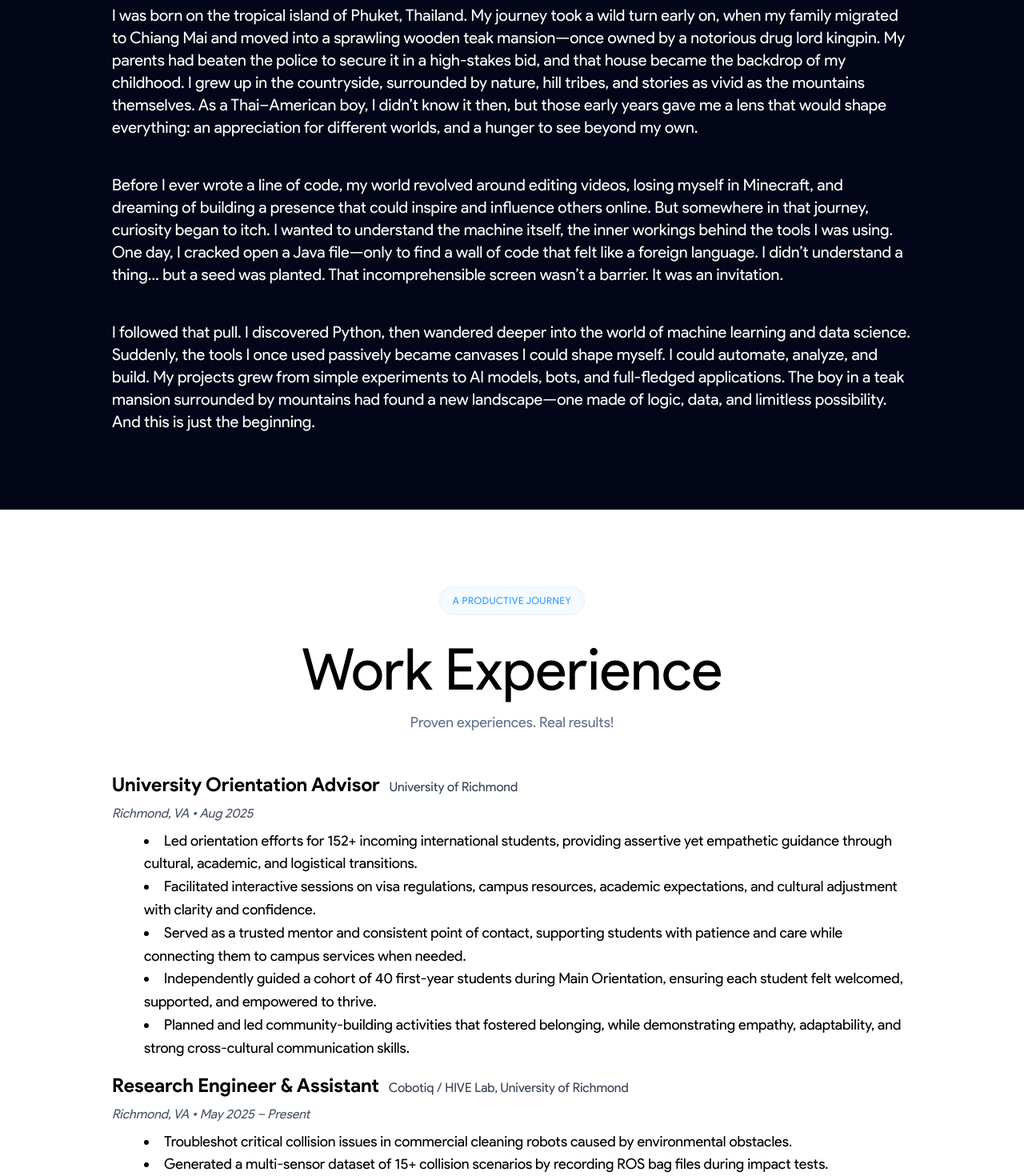
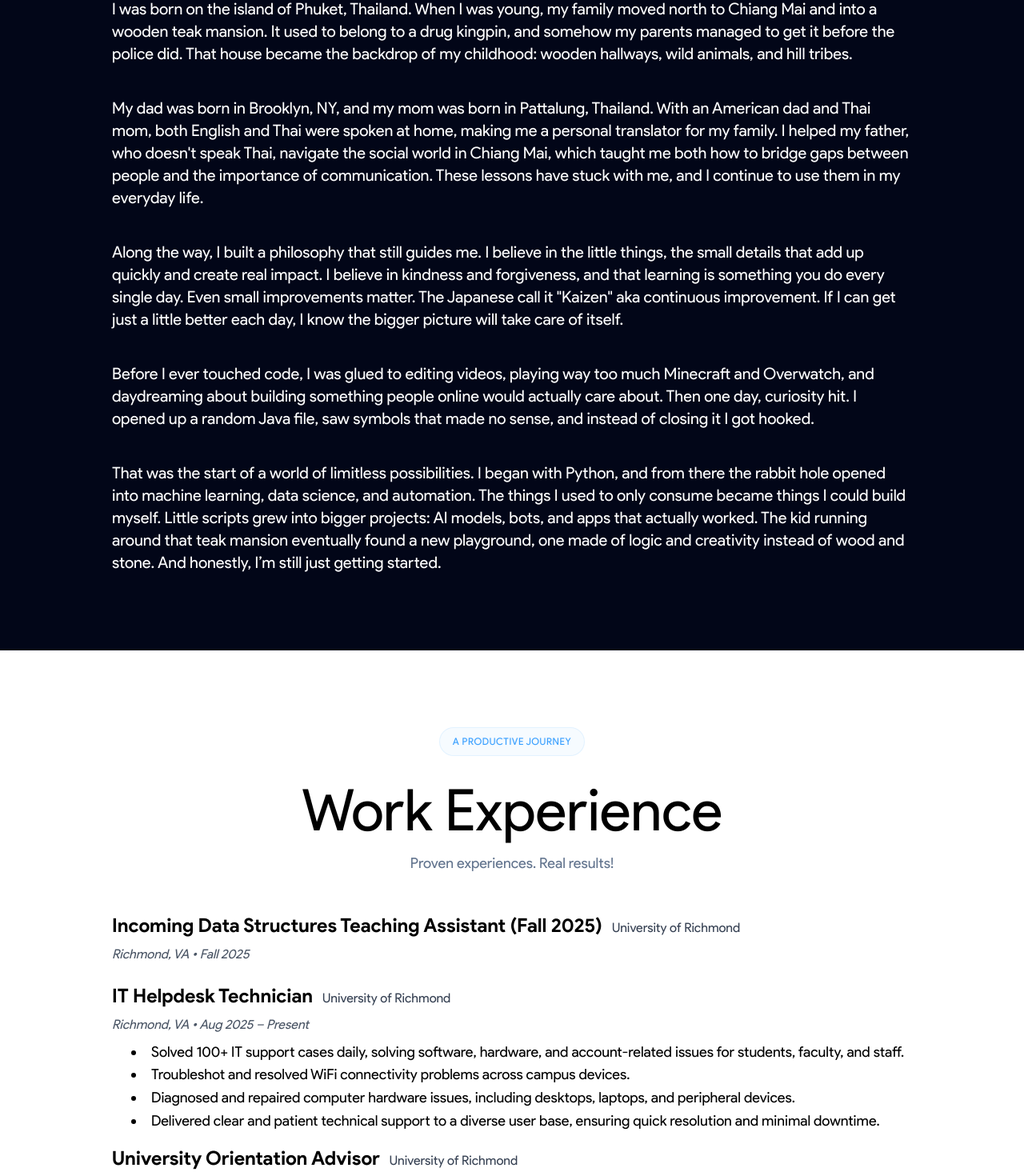
Before and after one commit to DaveMatNat/ReactPortfolio, a React (Vite) app: page / in a window 1280 px wide. Shown: the part 1240-2710 px from the top of the page at 80% size. Built offline with nearby package versions, Linux system fonts and the light colour scheme.

Commit message:
Changed some texts

```diff
--- a/src/components/Hero.jsx
+++ b/src/components/Hero.jsx
@@ -1,7 +1,7 @@
 import ClickChange from "./ClickChange";
 import TimeFromBirthday from "./TimeFromBirthday";
 
-function Hero() {
+function Hero({CONTACTS}) {
     const otherThings = [
         "Lifting Weights 🏋",
         "Trying out different Outfits 👕",
@@ -67,7 +67,7 @@ function Hero() {
             </div>
 
             <p className="text-slate-400 text-xl">
-                Having lived <TimeFromBirthday /> in the lushes mountains of Chiang Mai,
+                Having lived <TimeFromBirthday /> in the mountains of Chiang Mai,
                 Thailand <a href="https://en.wikipedia.org/wiki/Thailand" target="_blank" rel="noreferrer"></a>{" "}
                 🐘 , I am now a sophmore student at the{" "}
                 <a
@@ -98,7 +98,7 @@ function Hero() {
             </div>
 
             <div className="grid grid-cols-1 sm:grid-cols-2 gap-4 sm:gap-8 w-fit mx-auto my-4">
-                <a href="/resume/David-Nathanson-Resume.pdf" target="_blank" rel="noreferrer">
+                <a href={CONTACTS.resume} target="_blank" rel="noreferrer">
                     <button className="card-button-secondary px-5 py-2 rounded-full text-lg sm:text-lg md:text-2xl flex items-center justify-center">
                         View Résumé
                     </button>
--- a/src/components/Hire.jsx
+++ b/src/components/Hire.jsx
@@ -1,16 +1,8 @@
 import { useState } from "react";
 import ContactCard from "./ContactCard";
 
-const CONTACTS = {
-  email: "davematnat@gmail.com", // ← CHANGE ME
-  linkedin: "https://www.linkedin.com/in/david-m-nathanson", // ← CHANGE ME
-  github: "https://github.com/DaveMatNat",
-  resume: "/resume/David-Nathanson-Resume.pdf",
-  calendly: "https://calendly.com/davematnat/", // ← OPTIONAL
-};
 
-
-function Hire() {
+function Hire({CONTACTS}) {
   const [name, setName] = useState("");
   const [fromEmail, setFromEmail] = useState("");
   const [message, setMessage] = useState("");
--- a/src/components/Story.jsx
+++ b/src/components/Story.jsx
@@ -1,46 +1,48 @@
 function Story() {
     return (
         <section id="story"
-            // className="mx-auto max-w-3xl px-6 py-12 leading-8 text-slate-800"
             className="bg-slate-950 text-white px-8 py-16 sm:py-20 md:py-24 max-h-fit"
         >
-            <div className='max-w-[1000px] mx-auto flex flex-col gap-[1.5rem]'>
+            <div className='max-w-[1000px] mx-auto flex flex-col gap-[1.25rem]'>
                 <p className="tag rank rounded-full px-4 py-2 text-center mx-auto">from Teak to Tech</p>
 
                 <h2 className="text-4xl sm:text-6xl py-4 mx-auto">My Background</h2>
 
                 <p className="mb-5 text-base sm:text-xl">
-                    I was born on the tropical island of Phuket, Thailand. My journey took a wild turn early on,
-                    when my family migrated to Chiang Mai and moved into a sprawling wooden teak mansion—once
-                    owned by a notorious drug lord kingpin. My parents had beaten the police
-                    to secure it in a high-stakes bid, and that house became the backdrop of
-                    my childhood. I grew up in the countryside, surrounded by nature, hill
-                    tribes, and stories as vivid as the mountains themselves. As a
-                    Thai–American boy, I didn’t know it then, but those early years gave me a
-                    lens that would shape everything: an appreciation for different worlds,
-                    and a hunger to see beyond my own.
+                    I was born on the island of Phuket, Thailand. When I was young, my family
+                    moved north to Chiang Mai and into a wooden teak mansion. It used to belong
+                    to a drug kingpin, and somehow my parents managed to get it before the police did.
+                    That house became the backdrop of my childhood: wooden hallways, wild animals, and hill tribes.
                 </p>
 
                 <p className="mb-5 text-base sm:text-xl">
-                    Before I ever wrote a line of code, my world revolved around
-                    editing videos, losing myself in Minecraft, and
-                    dreaming of building a presence that could inspire and influence others
-                    online. But somewhere in that journey, curiosity began to itch. I wanted
-                    to understand the machine itself, the inner workings behind the tools I
-                    was using. One day, I cracked open a Java file—only to find a wall of
-                    code that felt like a foreign language. I didn’t understand a thing… but
-                    a seed was planted. That incomprehensible screen wasn’t a barrier. It was
-                    an invitation.
+                    My dad was born in Brooklyn, NY, and my mom was born in Pattalung, Thailand. With an American dad and Thai mom, both English and Thai were spoken at home, making me a personal translator for my family. I helped my father, who doesn't speak Thai, navigate the social world in Chiang Mai, which taught me both how to bridge gaps between people and the importance of communication. These lessons have stuck with me, and I continue to use them in my everyday life.
+
+                </p>
+
+                <p className="mb-5 text-base sm:text-xl">
+                    Along the way, I built a philosophy that still guides me. I believe in the little things,
+                    the small details that add up quickly and create real impact. I believe in kindness and forgiveness,
+                    and that learning is something you do every single day. Even small improvements matter.
+                    The Japanese call it "Kaizen" aka continuous improvement. If I can get just a little better each day,
+                    I know the bigger picture will take care of itself.
+                </p>
+
+                <p className="mb-5 text-base sm:text-xl">
+                    Before I ever touched code, I was glued to editing videos, playing way too much
+                    Minecraft and Overwatch, and daydreaming about building something people online would
+                    actually care about. Then one day, curiosity hit. I opened up a random Java file,
+                    saw symbols that made no sense, and instead of closing it I got
+                    hooked.
                 </p>
 
                 <p className='text-base sm:text-xl'>
-                    I followed that pull. I discovered Python, then wandered deeper into the
-                    world of machine learning and data science. Suddenly, the tools I once
-                    used passively became canvases I could shape myself. I could automate,
-                    analyze, and build. My projects grew from simple experiments to AI
-                    models, bots, and full-fledged applications. The boy in a teak mansion
-                    surrounded by mountains had found a new landscape—one made of logic,
-                    data, and limitless possibility. And this is just the beginning.
+                    That was the start of a world of limitless possibilities. I began with Python, and from there the rabbit hole opened
+                    into machine learning, data science, and automation. The things I used to only
+                    consume became things I could build myself. Little scripts grew into bigger
+                    projects: AI models, bots, and apps that actually worked. The kid running around
+                    that teak mansion eventually found a new playground, one made of logic and creativity
+                    instead of wood and stone. And honestly, I’m still just getting started.
                 </p>
             </div>
         </section>
--- a/src/components/WorkExperience.jsx
+++ b/src/components/WorkExperience.jsx
@@ -1,7 +1,39 @@
 function WorkExperience() {
     const experiences = [
         {
-            order: 2,
+            title: "Incoming Data Structures Teaching Assistant (Fall 2025)",
+            company: "University of Richmond",
+            location: "Richmond, VA",
+            date: "Fall 2025",
+            bullets: [
+            ],
+        },
+        {
+            title: "IT Helpdesk Technician",
+            company: "University of Richmond",
+            location: "Richmond, VA",
+            date: "Aug 2025 – Present",
+            bullets: [
+                "Solved 100+ IT support cases daily, solving software, hardware, and account-related issues for students, faculty, and staff.",
+                "Troubleshot and resolved WiFi connectivity problems across campus devices.",
+                "Diagnosed and repaired computer hardware issues, including desktops, laptops, and peripheral devices.",
+                "Delivered clear and patient technical support to a diverse user base, ensuring quick resolution and minimal downtime.",
+            ],
+        },
+        {
+            title: "University Orientation Advisor",
+            company: "University of Richmond",
+            location: "Richmond, VA",
+            date: "Aug 2025",
+            bullets: [
+                "Led orientation efforts for 152+ incoming international students, providing assertive yet empathetic guidance through cultural, academic, and logistical transitions.",
+                "Facilitated interactive sessions on visa regulations, campus resources, academic expectations, and cultural adjustment with clarity and confidence.",
+                "Served as a trusted mentor and consistent point of contact, supporting students with patience and care while connecting them to campus services when needed.",
+                "Independently guided a cohort of 40 first-year students during Main Orientation, ensuring each student felt welcomed, supported, and empowered to thrive.",
+                "Planned and led community-building activities that fostered belonging, while demonstrating empathy, adaptability, and strong cross-cultural communication skills.",
+            ],
+        },
+        {
             title: "Research Engineer & Assistant",
             company: "Cobotiq / HIVE Lab, University of Richmond",
             location: "Richmond, VA",
@@ -16,21 +48,6 @@ function WorkExperience() {
             ],
         },
         {
-            order: 1,
-            title: "University Orientation Advisor",
-            company: "University of Richmond",
-            location: "Richmond, VA",
-            date: "Aug 2025",
-            bullets: [
-                "Led orientation efforts for 152+ incoming international students, providing assertive yet empathetic guidance through cultural, academic, and logistical transitions.",
-                "Facilitated interactive sessions on visa regulations, campus resources, academic expectations, and cultural adjustment with clarity and confidence.",
-                "Served as a trusted mentor and consistent point of contact, supporting students with patience and care while connecting them to campus services when needed.",
-                "Independently guided a cohort of 40 first-year students during Main Orientation, ensuring each student felt welcomed, supported, and empowered to thrive.",
-                "Planned and led community-building activities that fostered belonging, while demonstrating empathy, adaptability, and strong cross-cultural communication skills.",
-            ],
-        },
-        {
-            order: 3,
             title: "Technical Lead",
             company: "Academic Ambassadors Club",
             location: "Chiang Mai, Thailand",
@@ -58,10 +75,8 @@ function WorkExperience() {
                     Proven experiences. Real results!
                 </p>
 
-                {experiences
-                    .sort((a, b) => a.order - b.order) // sorts by the order field
-                    .map((exp) => (
-                        <div key={exp.order} className="flex flex-col gap-2">
+                {experiences.map((exp, index) => (
+                    <div key={index} className="flex flex-col gap-2">
                         <div className="flex flex-wrap items-baseline gap-x-3">
                             <h3 className="text-2xl font-semibold">{exp.title}</h3>
                             <span className="text-gray-700">{exp.company}</span>
@@ -69,7 +84,7 @@ function WorkExperience() {
                         <p className="italic text-gray-600">
                             {exp.location} • {exp.date}
                         </p>
-                            <ul className="list-disc ml-6 text-base sm:text-lg leading-relaxed ">
+                        <ul className="list-disc ml-2 text-base sm:text-lg leading-relaxed ">
                             {exp.bullets.map((bullet, i) => (
                                 <li key={i}>{bullet}</li>
                             ))}
```
Also changed, not shown: src/App.jsx (+10 -2 lines). Lines whose indentation alone changed are shown as unchanged.
